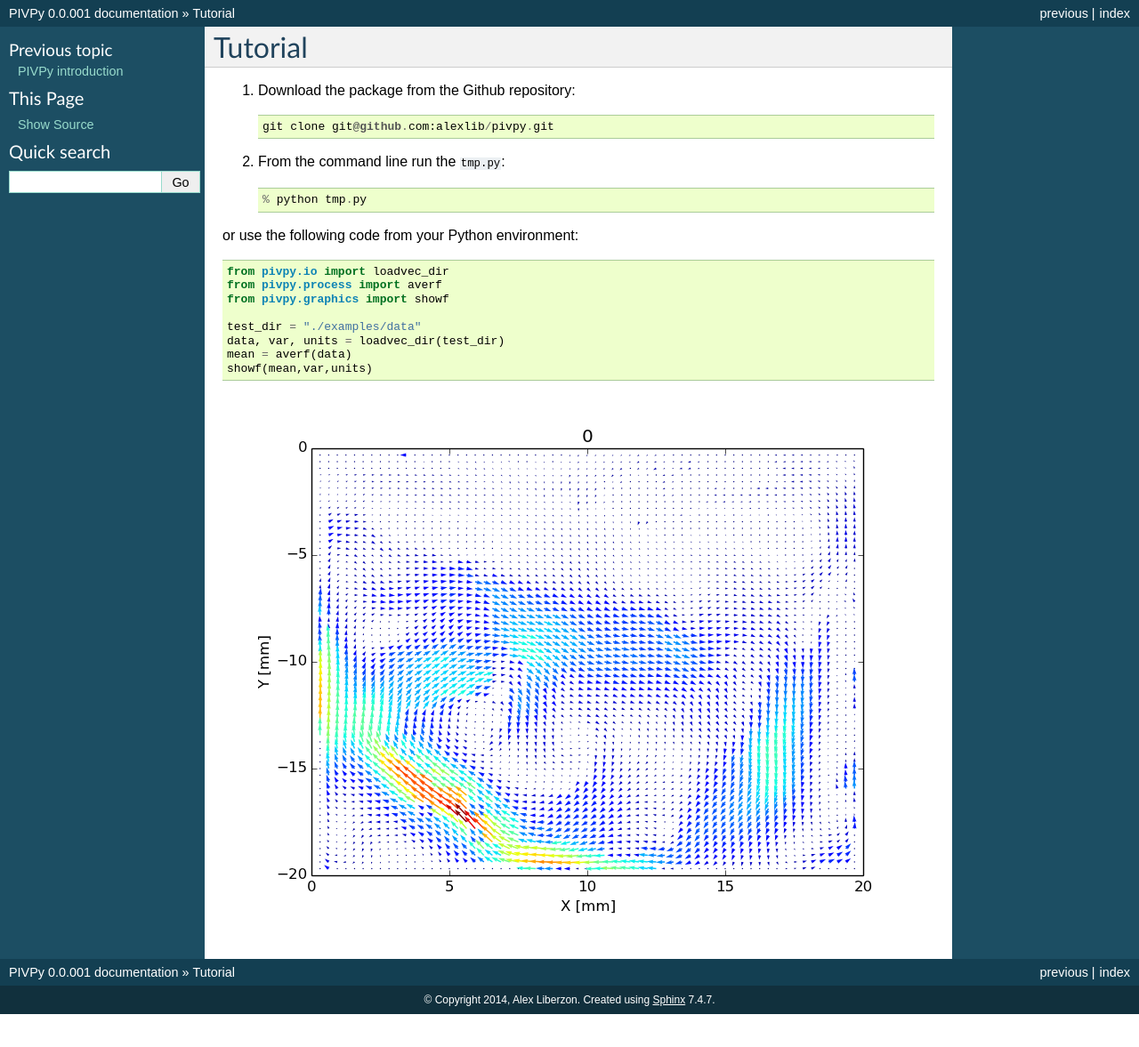
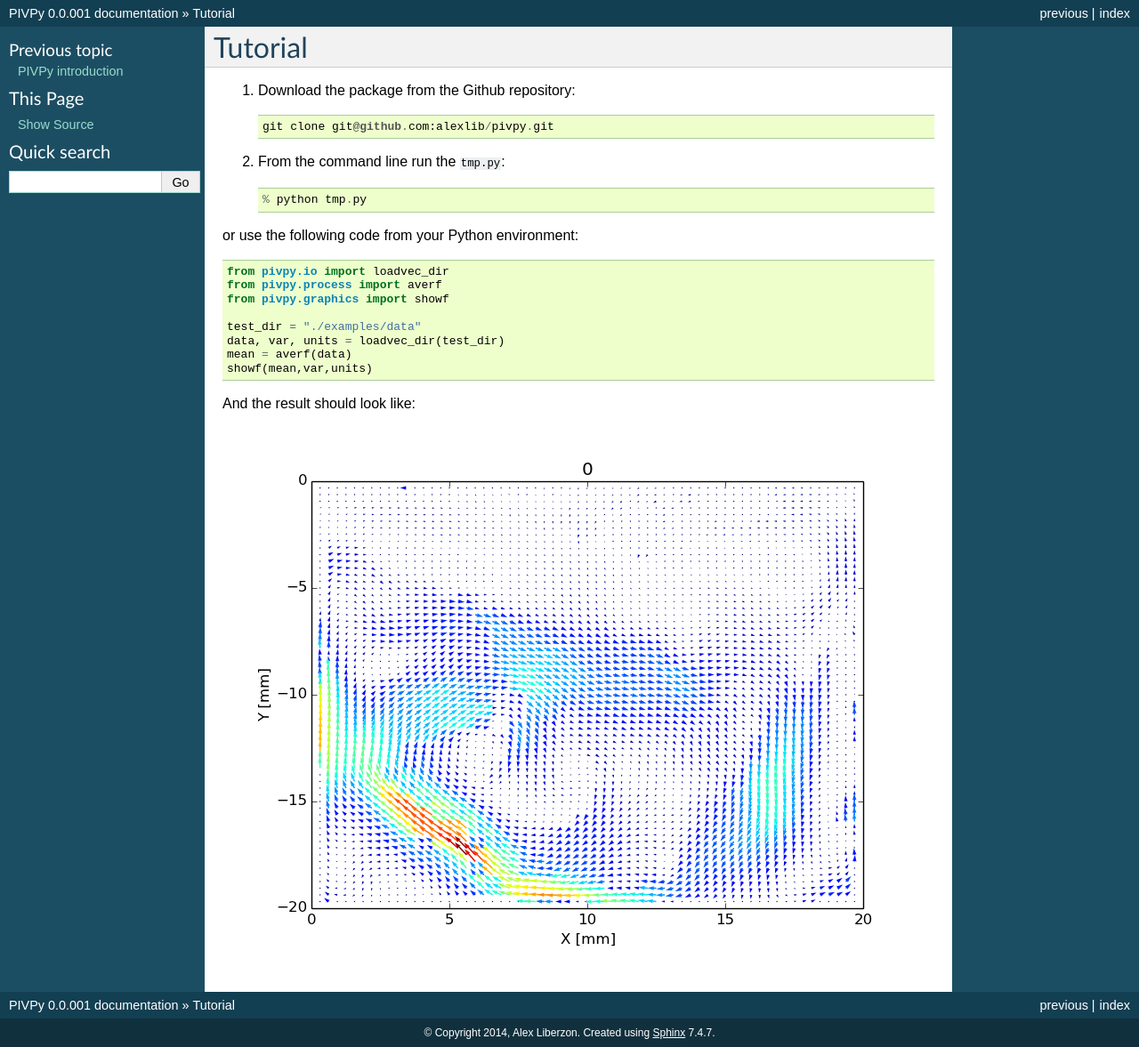
Before and after one commit to alexlib/pivpy, a Sphinx documentation site: the page built from docs/source/tutorial.rst, in a window 1280 px wide. Shown: the whole page at 89% size. Built offline with Sphinx 7.4.7, drawn with Linux system fonts in a browser that asks for light colours; before the commit the page ends 1140 px from its top, so only the background shows below that.

Commit message:
added docs

```diff
--- a/docs/source/tutorial.rst
+++ b/docs/source/tutorial.rst
@@ -7,9 +7,11 @@ Tutorial
 
 	git clone git@github.com:alexlib/pivpy.git
 
+
 2. From the command line run the ``tmp.py``::
 
 	% python tmp.py
+
 
 or use the following code from your Python environment::
 
@@ -23,4 +25,6 @@ or use the following code from your Python environment::
 	showf(mean,var,units)
 
 
+And the result should look like:
+
 .. image:: out.png
```
Also changed, not shown: 1 other file.
